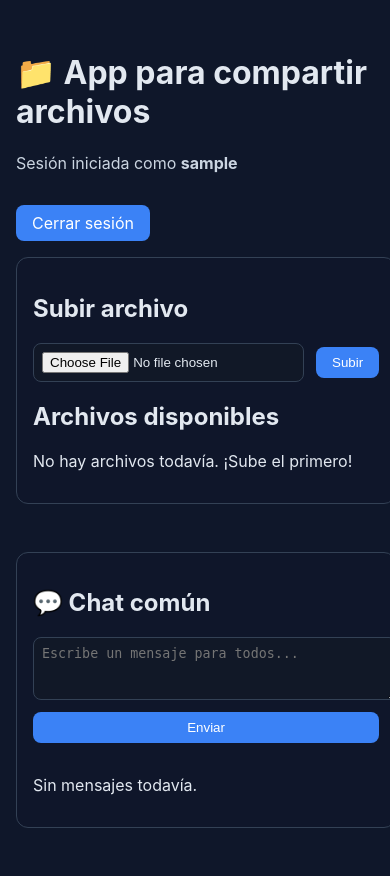
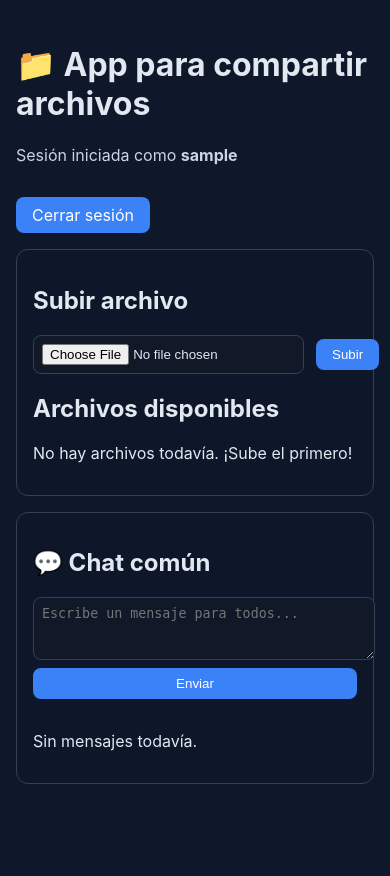
Before and after one commit to DRAKOzxz/app_upxy, a Flask app: page / in a window 390 px wide. After the commit the page ends 784 px from the top, so only its background shows below. Run offline with Flask 3, Linux system fonts and the light colour scheme; the visitor is signed in with stand-in values (Sample User, id 1); data comes from the database, SQL or seed files in the repository; data that the repository does not hold is empty.

Commit message:
Update styles for layout and responsiveness

```diff
--- a/static/styles.css
+++ b/static/styles.css
@@ -10,9 +10,9 @@ body {
 }
 
 .container {
-  max-width: 1100px;
+  max-width: 1400px;
   margin: 0 auto;
-  padding: 2rem 1rem;
+  padding: 1.5rem 1rem;
 }
 
 .topbar {
@@ -26,18 +26,24 @@ body {
   color: #cbd5e1;
 }
 
-.grid-2 {
+.layout-3 {
   display: grid;
-  grid-template-columns: 2fr 1fr;
+  grid-template-columns: 300px 1.4fr 1fr;
   gap: 1rem;
 }
 
 .card {
-  background: rgba(15, 23, 42, 0.6);
+  background: rgba(15, 23, 42, 0.65);
   border: 1px solid #334155;
   border-radius: 12px;
   padding: 1rem;
   margin: 1rem 0;
+}
+
+.sidebar {
+  position: sticky;
+  top: 1rem;
+  align-self: start;
 }
 
 form {
@@ -108,50 +114,8 @@ a {
   border-color: #ef4444;
 }
 
-.chat-card {
-  display: flex;
-  flex-direction: column;
-}
-
-.chat-form {
-  display: grid;
-}
-
-.chat-form textarea {
-  width: 100%;
-  resize: vertical;
-}
-
-.chat-box {
-  margin-top: 1rem;
-  max-height: 500px;
-  overflow: auto;
-  display: grid;
-  gap: 0.75rem;
-}
-
-.msg {
-  border: 1px solid #334155;
-  border-radius: 8px;
-  padding: 0.75rem;
-  background: #111827;
-}
-
-.msg p {
-  margin: 0.25rem 0;
-}
-
-.msg-head {
-  font-size: 0.9rem;
-  color: #93c5fd;
-}
-
 .auth-wrap {
   max-width: 480px;
-}
-
-.auth-card h1 {
-  margin-top: 0;
 }
 
 .auth-form {
@@ -168,9 +132,71 @@ a {
   width: fit-content;
 }
 
-@media (max-width: 900px) {
-  .grid-2 {
+.request-list,
+.friends-list {
+  display: grid;
+  gap: 0.5rem;
+}
+
+.request-item {
+  border: 1px solid #334155;
+  padding: 0.5rem;
+  border-radius: 8px;
+  display: flex;
+  justify-content: space-between;
+  align-items: center;
+}
+
+.chat-card {
+  display: flex;
+  flex-direction: column;
+}
+
+.chat-form {
+  display: grid;
+  gap: 0.5rem;
+}
+
+.chat-form textarea {
+  width: 100%;
+  resize: vertical;
+}
+
+.chat-box {
+  margin-top: 1rem;
+  max-height: 65vh;
+  overflow: auto;
+  display: grid;
+  gap: 0.75rem;
+}
+
+.msg {
+  border: 1px solid #334155;
+  border-radius: 8px;
+  padding: 0.75rem;
+  background: #111827;
+}
+
+.msg.mine {
+  border-color: #1d4ed8;
+}
+
+.msg p {
+  margin: 0.25rem 0;
+}
+
+.msg-head {
+  font-size: 0.85rem;
+  color: #93c5fd;
+}
+
+@media (max-width: 1100px) {
+  .layout-3 {
     grid-template-columns: 1fr;
+  }
+
+  .sidebar {
+    position: static;
   }
 
   .topbar {
```
